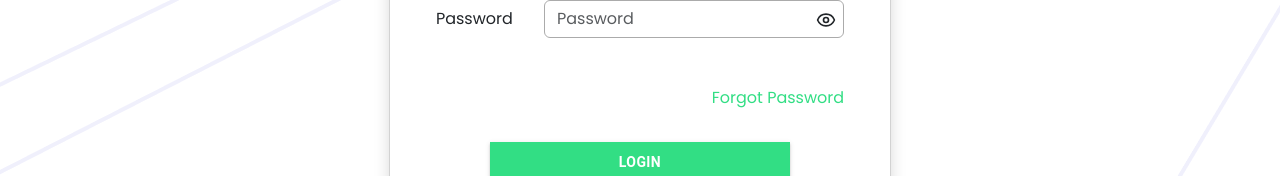
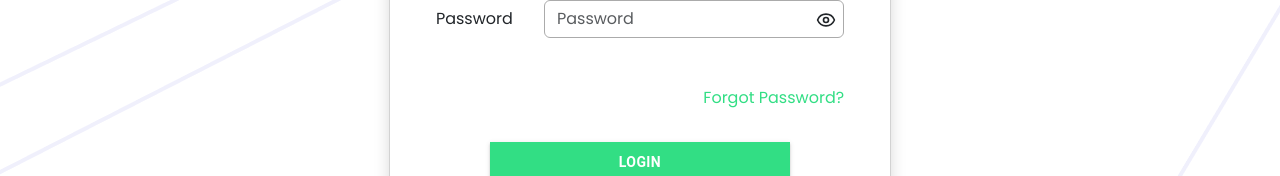
Before and after one commit to Aayan-infotech/handyman-frontend, a React (Vite) app: page /login in a window 1280 px wide. Shown: the part 405-581 px from the top of the page. Built offline with nearby package versions, Linux system fonts and the light colour scheme.

Commit message:
added changes

```diff
--- a/src/Provider/auth/login.jsx
+++ b/src/Provider/auth/login.jsx
@@ -249,7 +249,7 @@ export default function LoginProvider() {
                     to="/provider/forgetpassword"
                     className="highlighted-text text-decoration-none text-end d-flex justify-content-end pb-3"
                   >
-                    Forgot Password
+                    Forgot Password?
                   </Link>
                   <div className="d-flex justify-content-center align-items-center py-3">
                     <Button
--- a/src/Provider/auth/signup.jsx
+++ b/src/Provider/auth/signup.jsx
@@ -140,7 +140,7 @@ export default function SignUpProvider() {
     localStorage.removeItem("signup_registrationNumber", registrationNumber);
     localStorage.removeItem("signup_latitude", latitude);
     localStorage.removeItem("signup_longitude", longitude);
-    localStorage.removeItem("signup_phonePrefix" , phonePrefix);
+    localStorage.removeItem("signup_phonePrefix", phonePrefix);
   };
 
   const handleSignUp = async (e) => {
@@ -228,9 +228,8 @@ export default function SignUpProvider() {
           },
         }
       );
-
+      clearSignupStorage();
       if (response.status === 200 || response.status === 201) {
-        clearSignupStorage();
         setName("");
         setBusinessName("");
         setEmail("");
--- a/src/User/Auth/login.jsx
+++ b/src/User/Auth/login.jsx
@@ -212,7 +212,7 @@ export default function Login() {
                     to="/forgot-password"
                     className="highlighted-text text-decoration-none text-end d-flex justify-content-end py-3"
                   >
-                    Forgot Password
+                    Forgot Password?
                   </Link>
                   <div className="d-flex justify-content-center align-items-center py-3">
                     <Button
--- a/src/User/Auth/signup.jsx
+++ b/src/User/Auth/signup.jsx
@@ -215,14 +215,15 @@ export default function SignUp() {
     // }
 
     try {
+
       const response = await axios.post(
         "http://18.209.91.97:7787/api/auth/signup",
 
         formData
       );
+      clearSignupStorage();
+      if (response.status === 200 || response.status === 201) {
 
-      if (response.status === 200 || response.status === 201) {
-        clearSignupStorage();
         // const firebaseUser = await createUserWithEmailAndPassword(
         //   auth,
         //   email,
```
